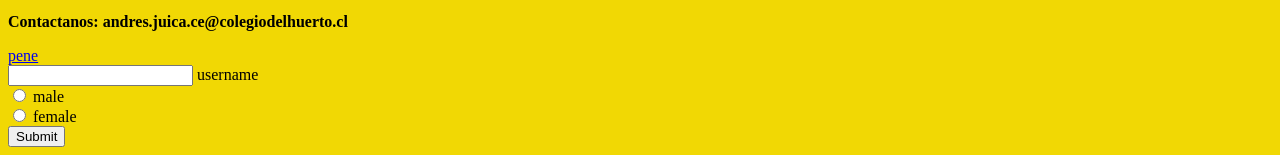
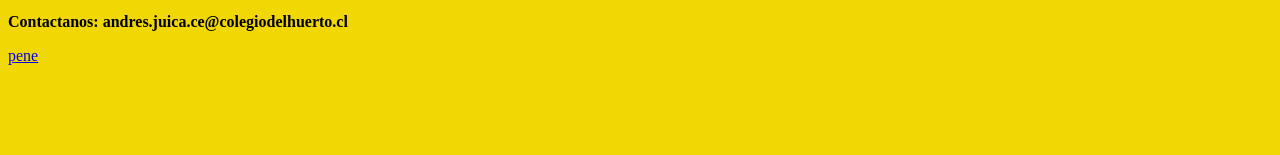
Before and after one commit to Bardock1955/FirstWebPageSRD, a plain HTML site: page index.html in a window 1280 px wide. Shown: the part 754-909 px from the top of the page. After the commit the page ends 827 px from the top, so only its background shows below. Drawn offline with Linux system fonts and the light colour scheme.

Commit message:
elimina parte de usuaro

```diff
--- a/index.html
+++ b/index.html
@@ -45,13 +45,6 @@
 
         <a href="https://www.youtube.com/watch?v=dQw4w9WgXcQ" target="_blank"> pene</a>
 
-        <form action="https://www.youtube.com/watch?v=dQw4w9WgXcQ" target="_blank">
-            <input type="text" name="username"> username <br>
-            <input type="radio" name="gender" value="male"> male<br>
-            <input type="radio" name="gender" value="female"> female<br>
-            <input type="submit" value="Submit">
-        </form>
-
     </body>
 
 </html>
```
